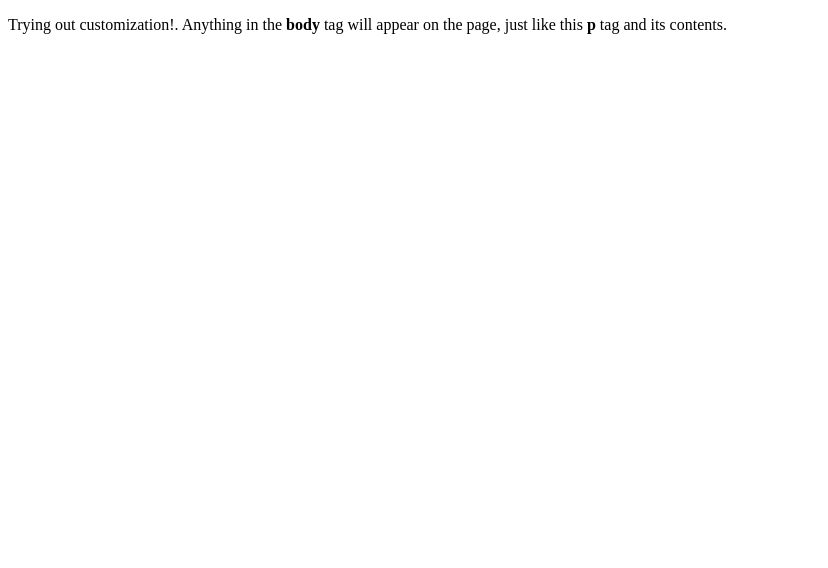
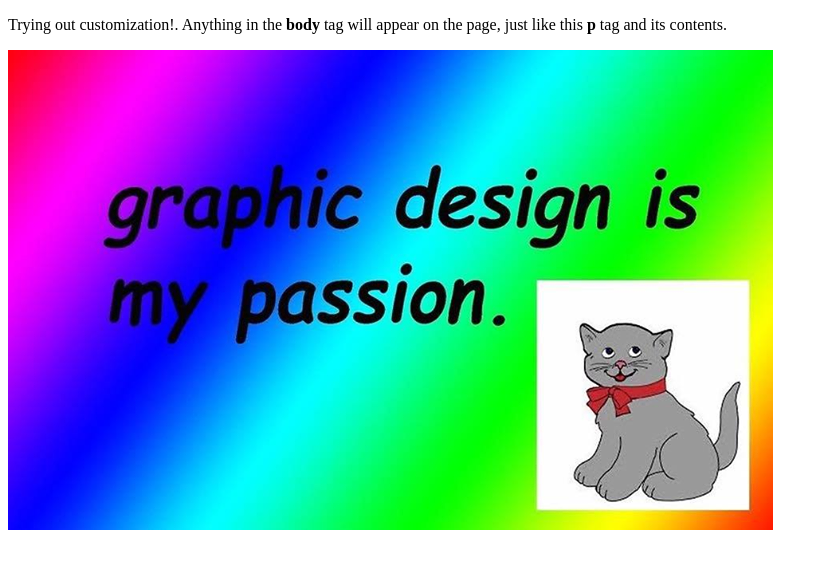
Before and after one commit to samuelkihongchoi/samuelkihongchoi.github.io, a plain HTML site: page index.html in a window 1280 px wide. Shown: the whole page, without its empty margins (0-828 px from the left). Drawn offline with Linux system fonts and the light colour scheme.

Commit message:
Update index.html

```diff
--- a/index.html
+++ b/index.html
@@ -5,5 +5,6 @@
   </head>
   <body>
     <p>Trying out customization!. Anything in the <strong>body</strong> tag will appear on the page, just like this <strong>p</strong> tag and its contents.</p>
+    <img src="Pictures/1.png" alt="Graphic Design">
   </body>
 </html>
```
